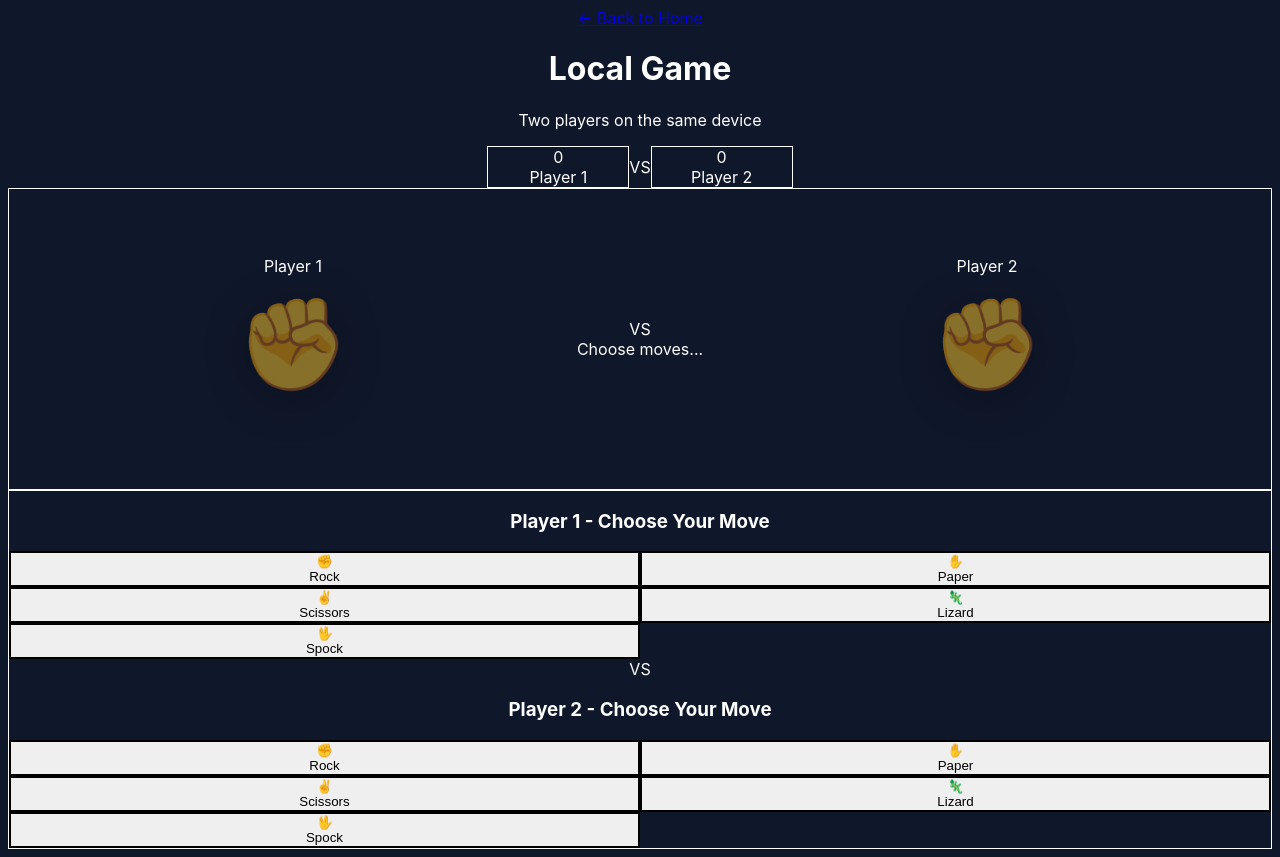
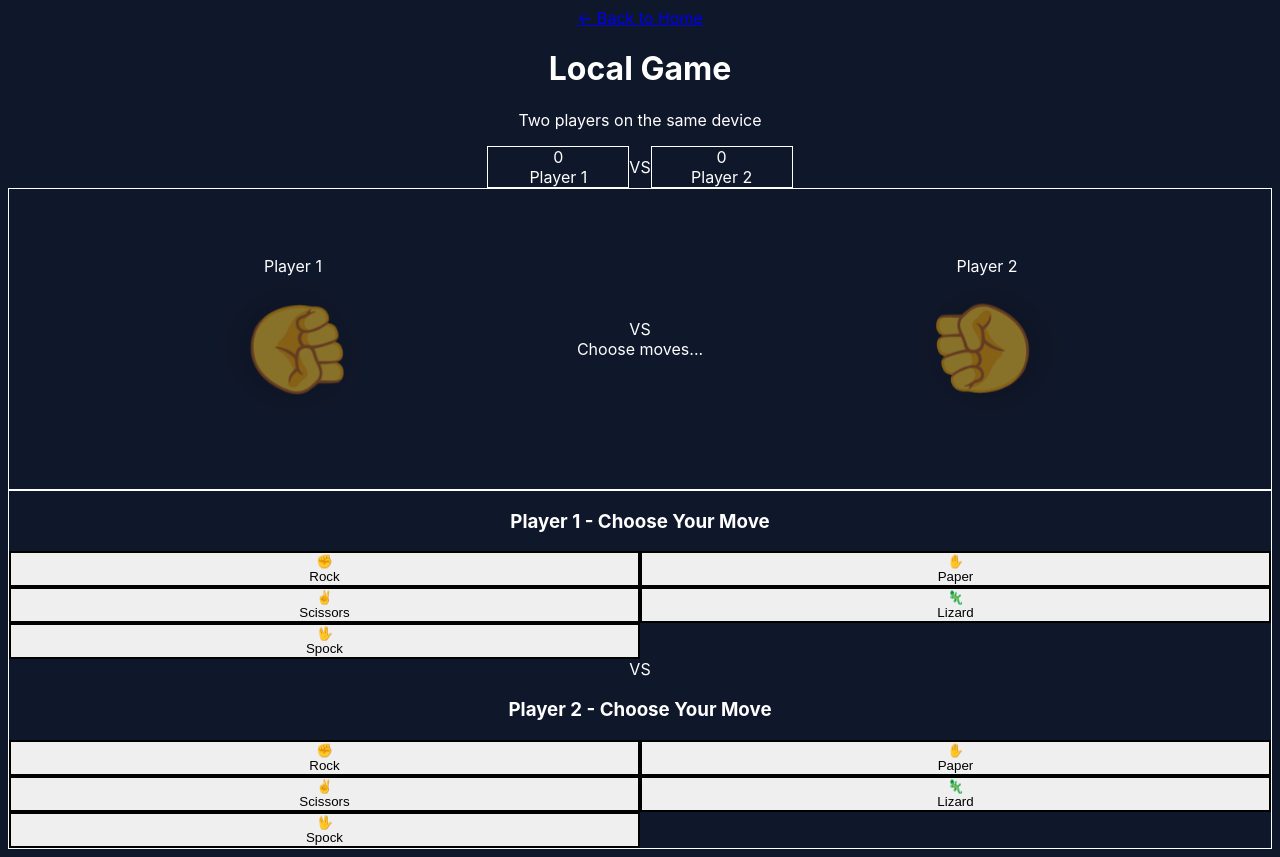
Before and after one commit to BoyCook/RockPaperScissorsLizardSpock, a Next.js app: page /play/local in a window 1280 px wide. Built offline with nearby package versions, Linux system fonts and the light colour scheme.

Commit message:
Rotate hands to face each other horizontally like opponents

```diff
--- a/src/components/game/HandBattle.tsx
+++ b/src/components/game/HandBattle.tsx
@@ -41,6 +41,7 @@ export default function HandBattle({
         <div className="text-sm font-semibold text-white/60 mb-4">
           {player1Label}
         </div>
+        <div style={{ transform: 'rotate(90deg)' }}>
           <div
             className={`
               text-[120px] sm:text-[160px] transition-all duration-500
@@ -48,11 +49,11 @@ export default function HandBattle({
               ${player1Move || isCountdown ? 'scale-100' : 'scale-75 opacity-50'}
             `}
             style={{
-            transform: showResult || isCountdown ? 'none' : 'scaleX(-1)',
               filter: 'drop-shadow(0 10px 30px rgba(0,0,0,0.5))',
             }}
           >
             {getDisplayEmoji(player1Move)}
+          </div>
         </div>
       </div>
 
@@ -82,6 +83,7 @@ export default function HandBattle({
         <div className="text-sm font-semibold text-white/60 mb-4">
           {player2Label}
         </div>
+        <div style={{ transform: 'rotate(-90deg)' }}>
           <div
             className={`
               text-[120px] sm:text-[160px] transition-all duration-500
@@ -95,6 +97,7 @@ export default function HandBattle({
             {getDisplayEmoji(player2Move)}
           </div>
         </div>
+      </div>
 
       {/* Animated Background Effect on Reveal */}
       {showResult && (
```
Lines whose indentation alone changed are shown as unchanged.
